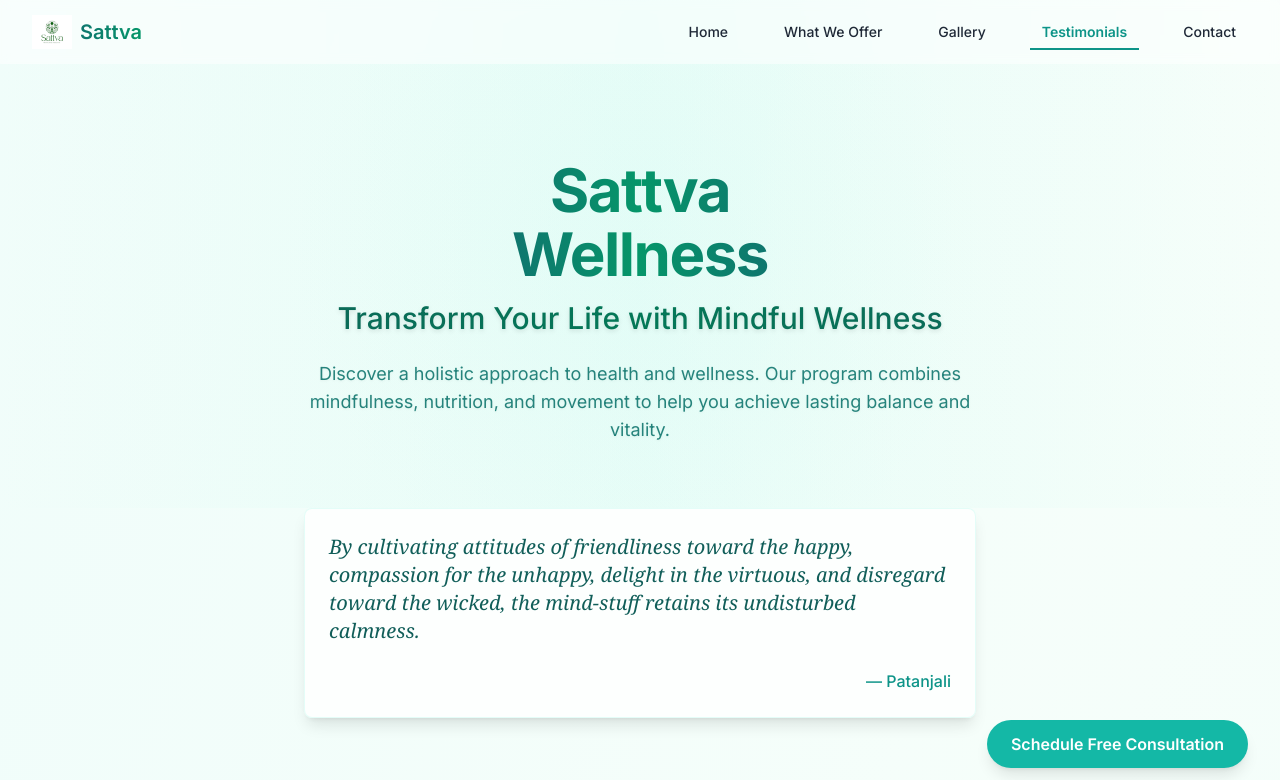
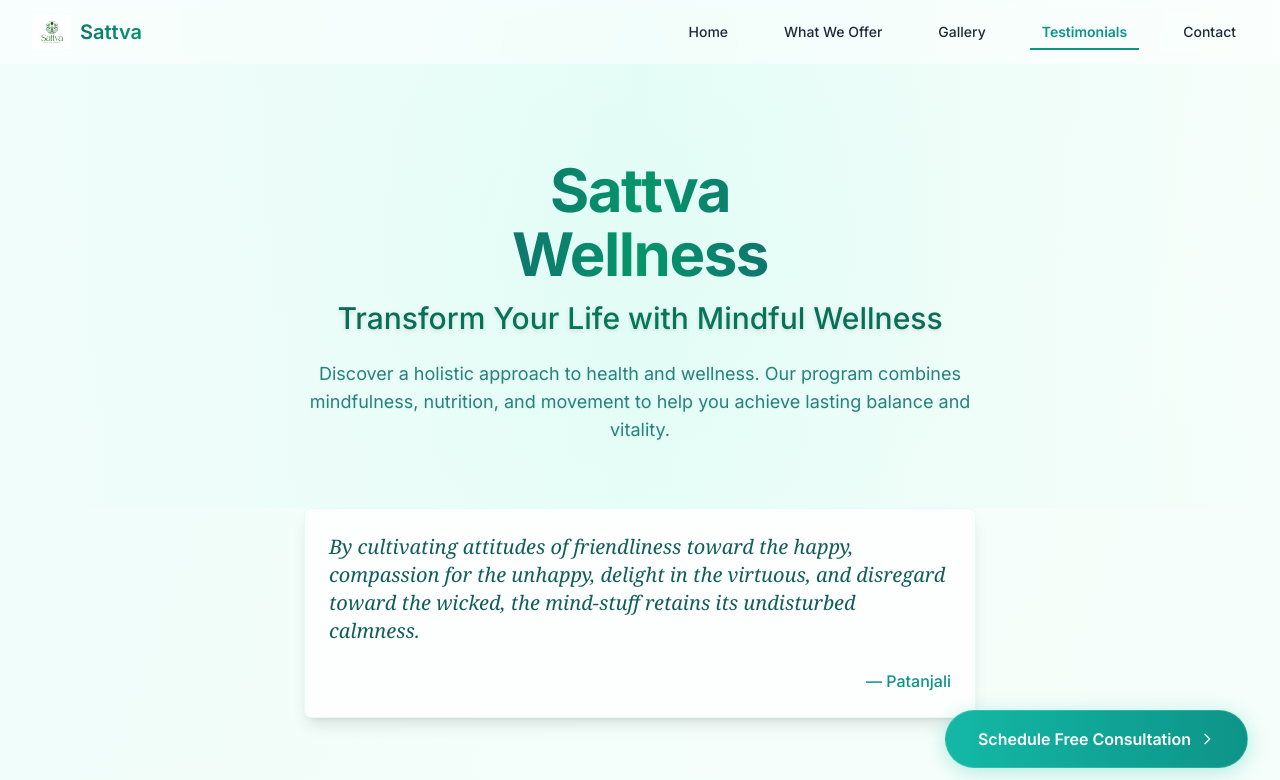
Before and after one commit to vipinvkartha/sattva-wellness, a Next.js app: page / in a window 1280 px wide. Shown: the top 780 px of the page. Built offline with nearby package versions, Linux system fonts and the light colour scheme.

Commit message:
theme update

```diff
--- a/components/FloatingConsultButton.tsx
+++ b/components/FloatingConsultButton.tsx
@@ -7,9 +7,24 @@ export default function FloatingConsultButton() {
         href="https://forms.zohopublic.eu/sattva/form/SattvaWellnessRegistrationForm/formperma/uESkDIJRLWFDFCpd6VWeBhSa5TEBQEBLsUVnG1JVayI"
         target="_blank"
         rel="noopener noreferrer"
-        className="bg-[#14b8a6] hover:bg-[#0d9488] text-white font-semibold px-6 py-3 rounded-full shadow-lg transition-all duration-300 hover:scale-105 flex items-center"
+        className="group bg-gradient-to-r from-[#14b8a6] to-[#0d9488] text-white font-semibold px-8 py-4 rounded-full
+        shadow-[0_4px_20px_rgba(20,184,166,0.3)] transition-all duration-300 hover:shadow-[0_8px_25px_rgba(20,184,166,0.5)]
+        hover:translate-y-[-2px] flex items-center gap-2 border border-teal-200/20"
       >
-        Schedule Free Consultation
+        <span className="text-sm md:text-base">Schedule Free Consultation</span>
+        <svg
+          className="w-4 h-4 transform transition-transform group-hover:translate-x-1"
+          fill="none"
+          stroke="currentColor"
+          viewBox="0 0 24 24"
+        >
+          <path
+            strokeLinecap="round"
+            strokeLinejoin="round"
+            strokeWidth={2}
+            d="M9 5l7 7-7 7"
+          />
+        </svg>
       </a>
     </div>
   );
```
